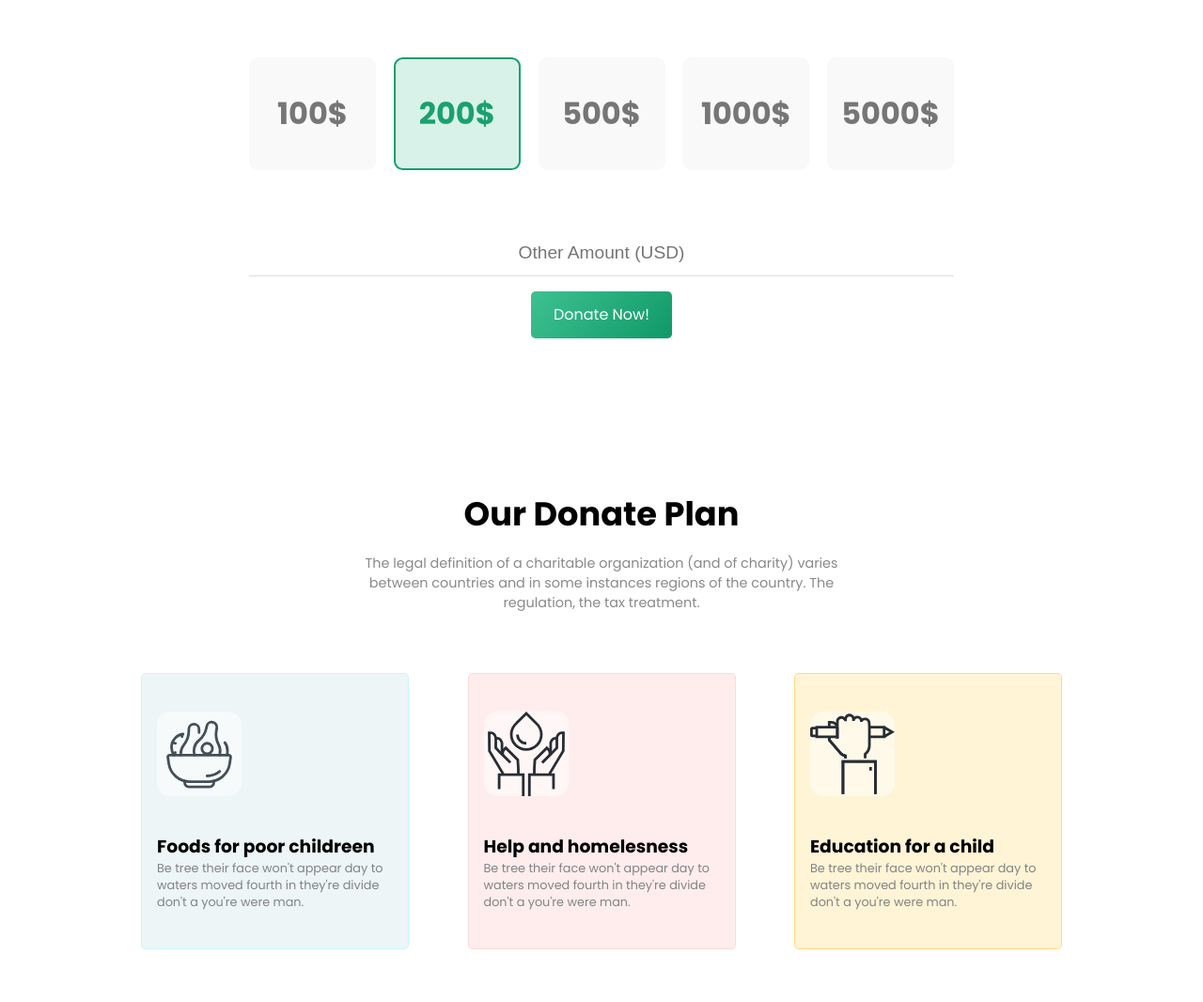
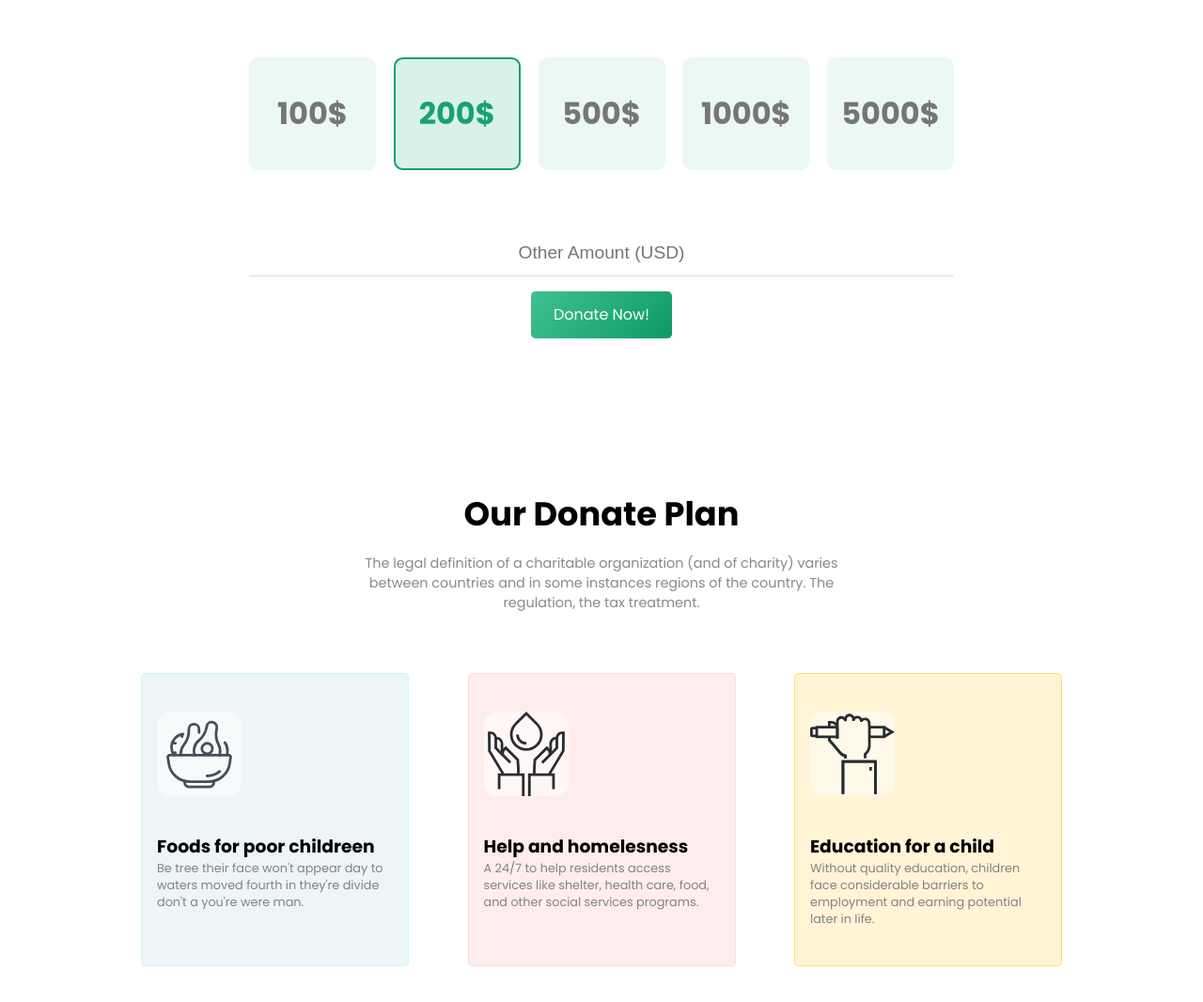
Before and after one commit to Md-FarhadHossain/Donate-Today, a plain HTML site: page index.html in a window 1280 px wide. Shown: the part 834-1900 px from the top of the page at 94% size. Drawn offline with Linux system fonts and the light colour scheme.

Commit message:
Some changes

```diff
--- a/index.html
+++ b/index.html
@@ -106,7 +106,8 @@
 
                         <div class="category_description">
                             <h3>Help and homelesness</h3>
-                            <p>Be tree their face won't appear day to waters moved fourth in they're divide don't a you're were man.</p>
+                            <p>A 24/7 to help residents access services like
+                            shelter, health care, food, and other social services programs.</p>
                         </div>
 
                     </div>
@@ -120,7 +121,7 @@
 
                         <div class="category_description">
                             <h3>Education for a child</h3>
-                            <p>Be tree their face won't appear day to waters moved fourth in they're divide don't a you're were man.</p>
+                            <p>Without quality education, children face considerable barriers to employment and earning potential later in life.</p>
                         </div>
 
                     </div>
--- a/style.css
+++ b/style.css
@@ -85,7 +85,7 @@ span {
 
 .donate_amount {
     text-align: center;
-    background: #f9f9f9;
+    background: #d9f2e980;
     font-size: 2rem;
     font-weight: bold;
     width: 135px;
```
